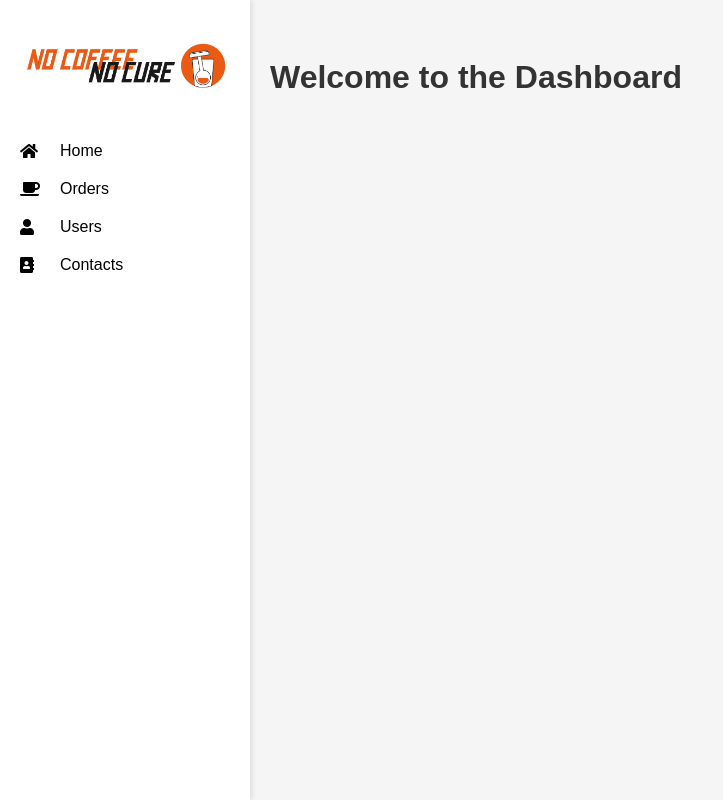
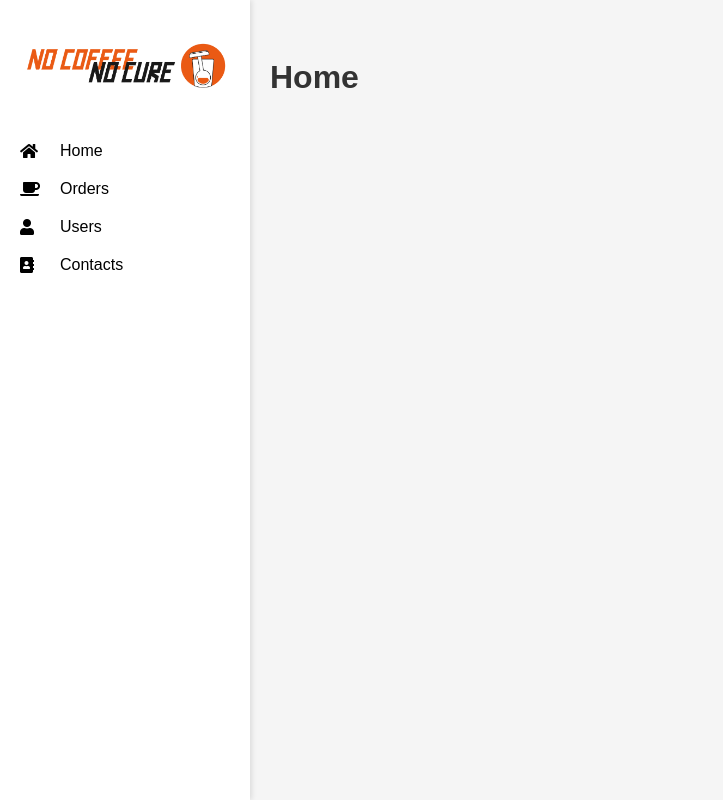
Before and after one commit to pawaka2020/ncncbackend, a Flask app: page /dashboard in a window 1280 px wide. Shown: the whole page, without its empty margins (0-723 px from the left). Run offline with Flask 3, Linux system fonts and the light colour scheme.

Commit message:
completed the basic ui for a dashboard page

```diff
--- a/templates/dashboard/page.html
+++ b/templates/dashboard/page.html
@@ -32,7 +32,7 @@
     </div>
   </div>
   <div class="main-content" id="content">
-    <h1>Welcome to the Dashboard</h1>
+    <h1>Home</h1>
   </div>
   <script>
     function showContent(content) {
```
